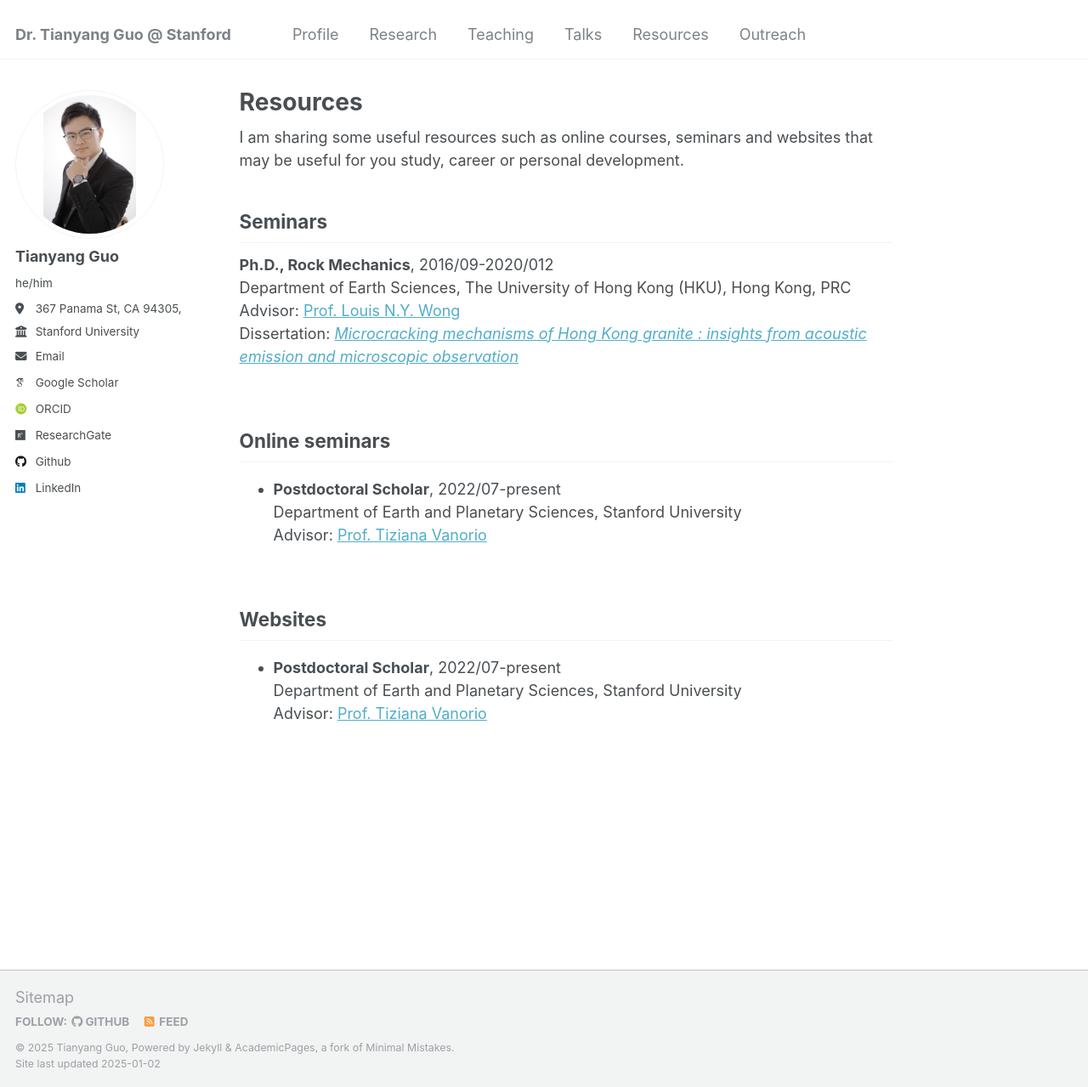
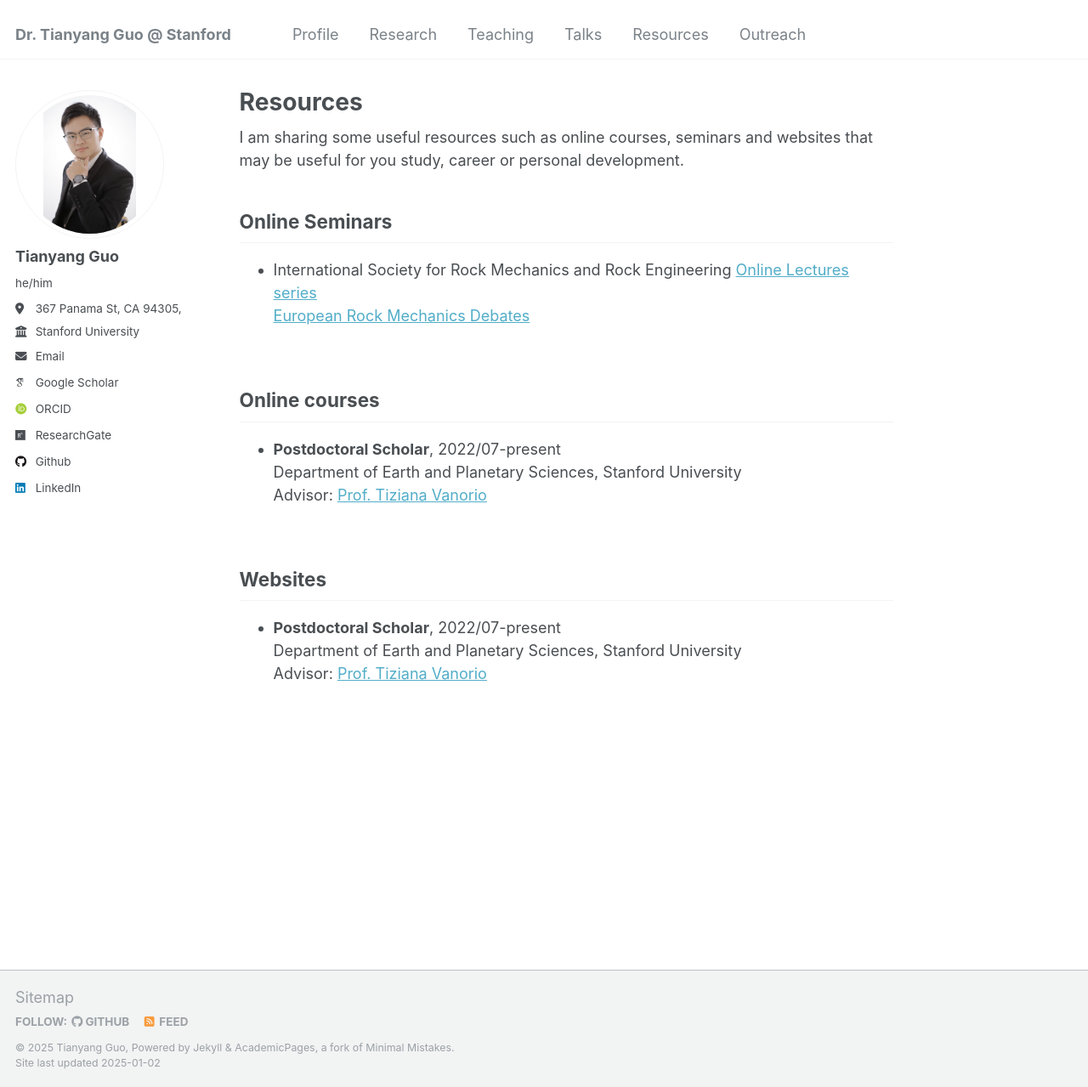
Before and after one commit to guotystanford/guotystanford.github.io, a Jekyll site: the page built from _pages/Resources.md, in a window 1280 px wide and 1279 px high. Shown: the whole window at 85% size. Built offline with Jekyll 4.4.1, drawn with Linux system fonts in a browser that asks for light colours; some web fonts are replaced.

Commit message:
Update Resources.md

```diff
--- a/_pages/Resources.md
+++ b/_pages/Resources.md
@@ -6,14 +6,13 @@ author_profile: true
 
 I am sharing some useful resources such as online courses, seminars and websites that may be useful for you study, career or personal development.
 
-## Seminars
-<b>Ph.D., Rock Mechanics</b>, 2016/09-2020/012
-  Department of Earth Sciences, The University of Hong Kong (HKU), Hong Kong, PRC
-  Advisor: [Prof. Louis N.Y. Wong](https://www.earthsciences.hku.hk/people/academic_staff/77/?back=af3a6f1ace1fc32210286eb66ab8ef53)
-  Dissertation: [<i>Microcracking mechanisms of Hong Kong granite : insights from acoustic emission and microscopic observation</i>](https://www.researchgate.net/publication/354544340_Microcracking_mechanisms_of_Hong_Kong_granite_Insights_from_acoustic_emission_and_microscopic_observation)
+## Online Seminars
+* International Society for Rock Mechanics and Rock Engineering
+  [Online Lectures series](https://isrm.net/isrm/page/show/1104)
+  [European Rock Mechanics Debates](https://www.youtube.com/playlist?list=PLJDDx6DYJKNCENzmPzTbozT24fLrM_9y6)
 <br>
 
-## Online seminars
+## Online courses
 * <b>Postdoctoral Scholar</b>, 2022/07-present
   Department of Earth and Planetary Sciences, Stanford University
   Advisor: [Prof. Tiziana Vanorio](https://profiles.stanford.edu/tiziana-vanorio?releaseVersion=10.8.0)
```
